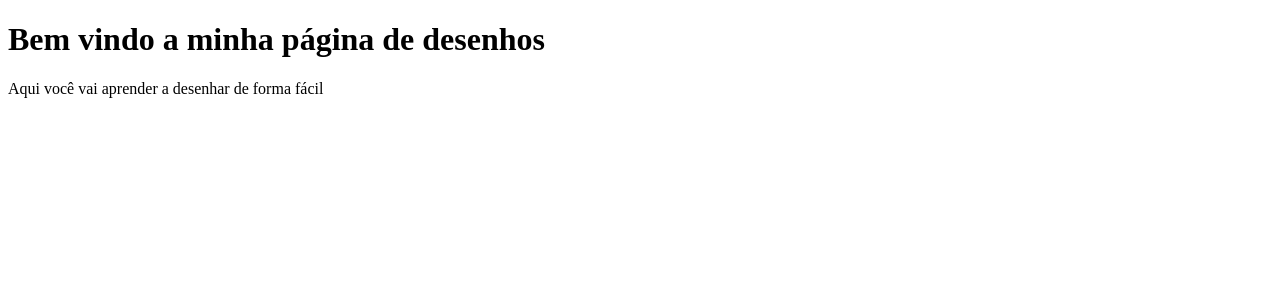
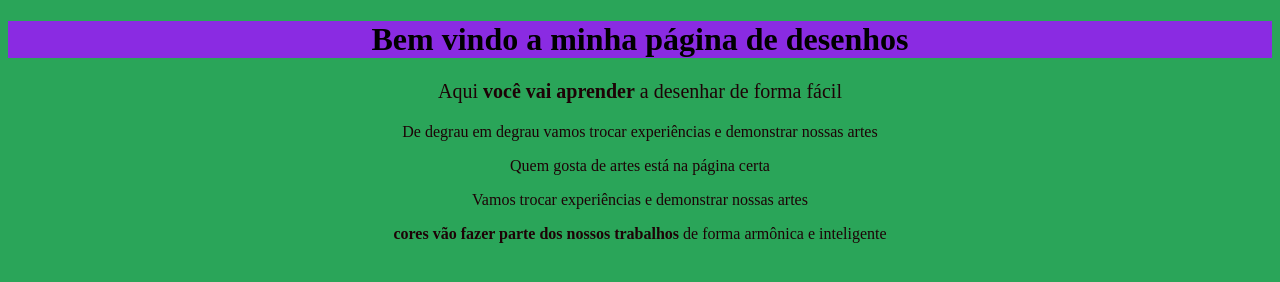
Before and after one commit to FABIDOLINEMATEMATICA/Reposit-rio-de-c-digos-teste, a plain HTML site: page index.html in a window 1280 px wide. Drawn offline with Linux system fonts and the light colour scheme.

Commit message:
Atualização do repositório 07-11-22

```diff
--- a/index.html
+++ b/index.html
@@ -2,14 +2,23 @@
 <html lang="en">
 <head>
     <meta charset="UTF-8">
-    <meta http-equiv="X-UA-Compatible" content="IE=edge">
-    <meta name="viewport" content="width=device-width, initial-scale=1.0">
-    <title>Document</title>
+      <meta http-equiv="X-UA-Compatible" content="IE=edge">
+      <meta name="viewport" content="width=device-width, initial-scale=1.0">
+    <title>Aula de artes</title>
+    <link rel="stylesheet" href="style.css"
+
+
+
+
 </head>
+
 <body>
-  <h1>Bem vindo a minha página de desenhos</h1>
-  <p>Aqui você vai aprender a desenhar de forma fácil</p>
-
+  <h1 style="text-align:center;">Bem vindo a minha página de desenhos</h1>
+  <p style="font-size: 20px;">Aqui <strong>você vai aprender</strong> a desenhar de forma fácil
+  <p>De degrau em degrau vamos trocar experiências e demonstrar nossas artes</p>
+  <p>Quem gosta de artes está na página certa</p>
+  <p>Vamos trocar experiências e demonstrar nossas artes</p>
+  <p> <strong>cores vão fazer parte dos nossos trabalhos</strong> de forma armônica e inteligente</p>
 
 </body>
 </html>
--- /dev/null
+++ b/style.css
@@ -0,0 +1,4 @@
+body{background-color: rgb(42, 165, 89);text-align: center;}
+
+h1{background-color: blueviolet;}
+p{color: rgb(29, 2, 6);}
```
